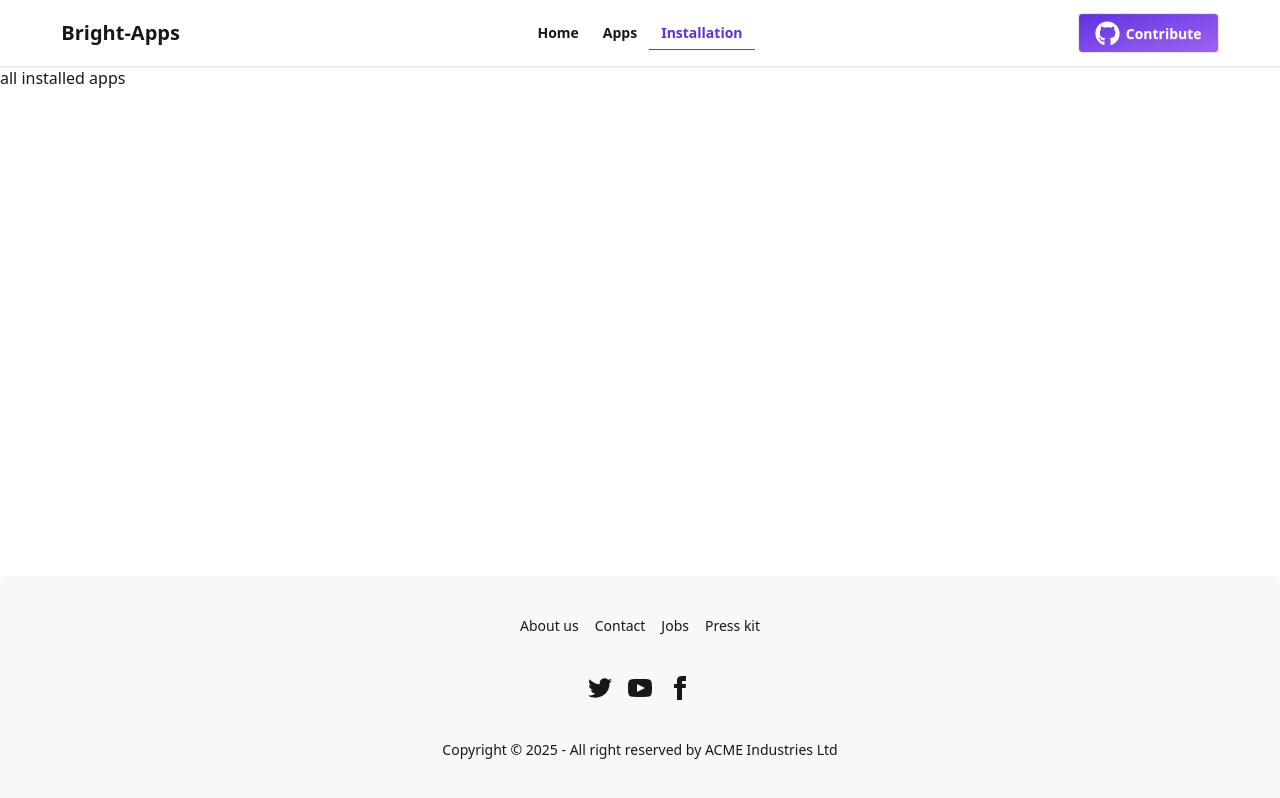
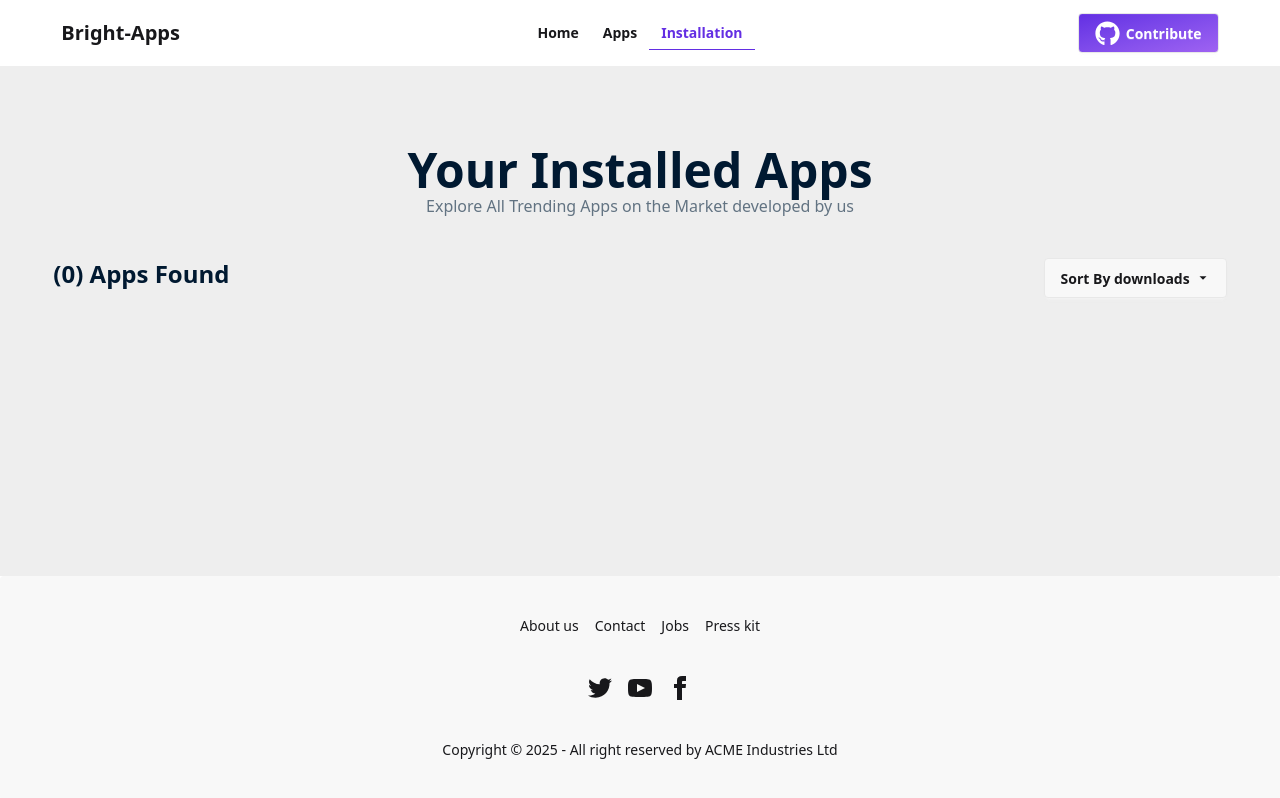
Before and after one commit to lahifkhan/Bright-Apps, a React (Vite) app: page /installation in a window 1280 px wide. Built offline with nearby package versions, Linux system fonts and the light colour scheme.

Commit message:
installation page done fetch card from local storage and show with uninstall functionality

```diff
--- a/package.json
+++ b/package.json
@@ -18,6 +18,7 @@
     "react-icons": "^5.5.0",
     "react-router": "^7.9.3",
     "react-spinners": "^0.17.0",
+    "react-toastify": "^11.0.5",
     "recharts": "^3.2.1",
     "sweetalert2": "^11.25.0",
     "tailwindcss": "^4.1.14"
--- a/src/Components/Footer.jsx
+++ b/src/Components/Footer.jsx
@@ -2,7 +2,7 @@ import React from "react";
 
 const Footer = () => {
   return (
-    <footer className="footer footer-horizontal footer-center bg-base-200 text-base-content rounded p-10">
+    <footer className="footer footer-horizontal footer-center bg-base-200 text-base-content rounded p-10 ">
       <nav className="grid grid-flow-col gap-4">
         <a className="link link-hover">About us</a>
         <a className="link link-hover">Contact</a>
--- a/src/Layouts/Layouts.jsx
+++ b/src/Layouts/Layouts.jsx
@@ -11,7 +11,7 @@ const Layouts = () => {
     <div className="flex flex-col min-h-screen">
       <Navbar></Navbar>
 
-        <main className="flex-1">
+        <main className="flex-1 bg-base-300">
           <Outlet></Outlet>
         </main>
 
--- a/src/Pages/Apps.jsx
+++ b/src/Pages/Apps.jsx
@@ -26,7 +26,7 @@ const Apps = () => {
   }
 
   return (
-    <div className="w-11/12 mx-auto mt-20">
+    <div className="w-11/12 mx-auto mt-20 bg-base-300">
       <div className="text-center space-y-4">
         <h1 className="text-4xl font-bold text-[#001931]">
           Our All Applications
--- a/src/Pages/Home.jsx
+++ b/src/Pages/Home.jsx
@@ -13,7 +13,7 @@ const Home = () => {
     return <LoadingSpinner></LoadingSpinner>
   }
   return (
-    <div className="bg-[#d2d2d2] pb-8">
+    <div className="bg-base-300 pb-8">
       <Hero></Hero>
 
       <div className="w-11/12 mx-auto mt-20 ">
--- a/src/Pages/Installation.jsx
+++ b/src/Pages/Installation.jsx
@@ -1,11 +1,110 @@
-import React from 'react';
+import React, { useState } from "react";
+import { loadInstalled, removeFromLocalDb } from "../Utility/localStorage";
+import { MdOutlineFileDownload } from "react-icons/md";
+import { formatDownloads } from "../Utility/FormatDownloads";
+import { FaStar } from "react-icons/fa";
+import { ToastContainer, toast } from "react-toastify";
+import { IoMdArrowDropdown } from "react-icons/io";
 
 const Installation = () => {
-    return (
-        <div>
-            <p>all installed apps</p>
-        </div>
-    );
+  const [installed, setInstalled] = useState(() => loadInstalled());
+  const handleUninstall = (p) => {
+    removeFromLocalDb(p);
+    setInstalled((prev) => prev.filter((ap) => ap.id !== p.id));
+    toast.success("Successfully Uninstall");
+  };
+    const handleSort = (type) => {
+    if (type === 'Low-High') {
+      const sortedData = [...installed].sort((a, b) => a.downloads - b.downloads);
+      setInstalled(sortedData)
+    } else if (type === 'High-low') {
+      const sortedDataDesc = [...installed].sort((a, b) => b.downloads - a.downloads);
+      setInstalled(sortedDataDesc);
+    }
+  }
+
+  return (
+    <div className="w-11/12 mx-auto">
+      <div className="text-center mt-20">
+        <h2 className="text-5xl font-bold text-[#001931]">
+          Your Installed Apps
+        </h2>
+        <p className="text-[#627382]">
+          Explore All Trending Apps on the Market developed by us
+        </p>
+      </div>
+      <div className="mt-10 mb-5 flex justify-between">
+        <h3 className="text-[#001931] font-semibold text-2xl">
+          ({installed.length}) Apps Found
+        </h3>
+
+
+        <button
+          className="btn"
+          popoverTarget="popover-1"
+          style={{ anchorName: "--anchor-1" } }
+        >
+          Sort By downloads <IoMdArrowDropdown />
+
+        </button>
+
+        <ul
+          className="dropdown menu w-52 rounded-box bg-base-100 shadow-sm"
+          popover="auto"
+          id="popover-1"
+          style={{ positionAnchor: "--anchor-1" }}
+        >
+          <li onClick={()=> handleSort("Low-High")}>
+            <a>Low-High</a>
+          </li>
+          <li onClick={()=> handleSort("High-low")}>
+            <a>High-low</a>
+          </li>
+        </ul>
+      </div>
+      <div className="space-y-3">
+        {installed.map((p) => (
+          <div key={p.id} className="card card-side bg-base-100 shadow-xl  p-4">
+            <figure>
+              <img
+                className="w-40 h-28 object-cover"
+                src={p.image}
+                alt={p.name}
+              />
+            </figure>
+            <div className="card-body">
+              <h3 className="card-title">{p.title}</h3>
+
+              <div className=" flex gap-7 items-center">
+                <div className="w-fit bg-[#F1F5E8] p-1 rounded-sm">
+                  <p className="flex gap-1 items-center text-[#00D390] ">
+                    <MdOutlineFileDownload size={20} />
+                    {formatDownloads(p.downloads)}
+                  </p>
+                </div>
+                <div className="w-fit  bg-[#FFF0E1] p-1 rounded-sm">
+                  <p className="flex gap-1 items-center text-[#FF8811]">
+                    {" "}
+                    <FaStar /> {p.ratingAvg}
+                  </p>
+                </div>
+                <p className="text-[#627382]">{p.size} MB</p>
+              </div>
+            </div>
+            <div className="pr-4 flex items-center gap-3">
+              <button
+                onClick={() => handleUninstall(p)}
+                className="btn bg-[#00d390] text-white"
+              >
+                Uninstall
+              </button>
+            </div>
+          </div>
+        ))}
+      </div>
+      <ToastContainer />
+    </div>
+  );
 };
 
 export default Installation;
--- a/src/Utility/localStorage.js
+++ b/src/Utility/localStorage.js
@@ -23,3 +23,9 @@ export const setInstalledApps = (app) =>{
     localStorage.setItem("installed",JSON.stringify(updatedList));
 
 }
+export const removeFromLocalDb = (app)=>{
+    const data = loadInstalled();
+    const updatedData = data.filter(a => a.id !== app.id)
+    localStorage.setItem('installed', JSON.stringify(updatedData));
+
+}
```
Also changed, not shown: 2 other files (tests, documents, lock files or other folders).
